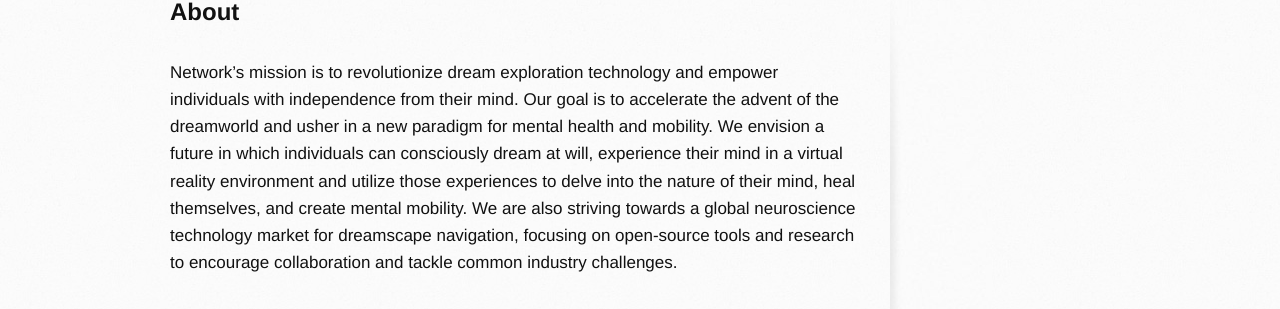
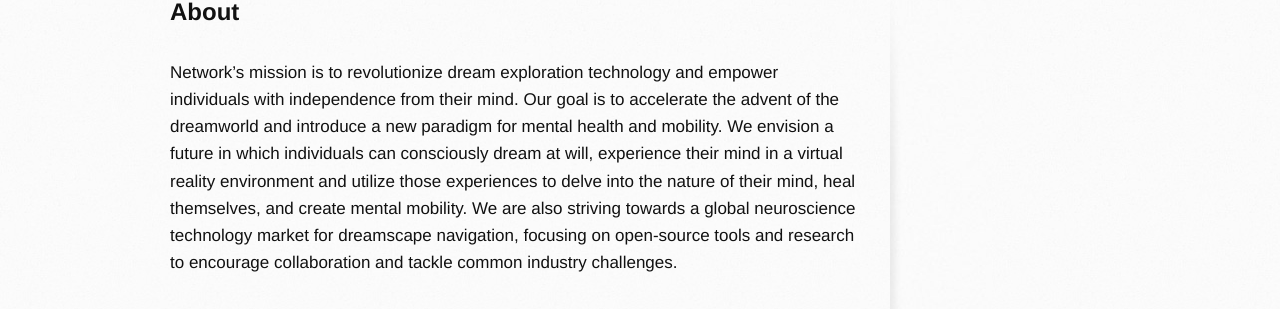
Before and after one commit to networkf/network.github.io, a Jekyll site: the page built from about.md, in a window 1280 px wide. Shown: the part 122-431 px from the top of the page. Built offline with Jekyll 4.4.1, drawn with Linux system fonts in a browser that asks for light colours; some web fonts are replaced; our own code applies the rules of GitHub Pages for plain Markdown files; the repository's description, which GitHub fills in, is left out.

Commit message:
Update about.md

```diff
--- a/about.md
+++ b/about.md
@@ -9,4 +9,4 @@ layout: default
 <b><font size="5">About</font></b>
 <br>
 <br>
-Network's mission is to revolutionize dream exploration technology and empower individuals with independence from their mind. Our goal is to accelerate the advent of the dreamworld and usher in a new paradigm for mental health and mobility. We envision a future in which individuals can consciously dream at will, experience their mind in a virtual reality environment and utilize those experiences to delve into the nature of their mind, heal themselves, and create mental mobility. We are also striving towards a global neuroscience technology market for dreamscape navigation, focusing on open-source tools and research to encourage collaboration and tackle common industry challenges.
+Network's mission is to revolutionize dream exploration technology and empower individuals with independence from their mind. Our goal is to accelerate the advent of the dreamworld and introduce a new paradigm for mental health and mobility. We envision a future in which individuals can consciously dream at will, experience their mind in a virtual reality environment and utilize those experiences to delve into the nature of their mind, heal themselves, and create mental mobility. We are also striving towards a global neuroscience technology market for dreamscape navigation, focusing on open-source tools and research to encourage collaboration and tackle common industry challenges.
```
